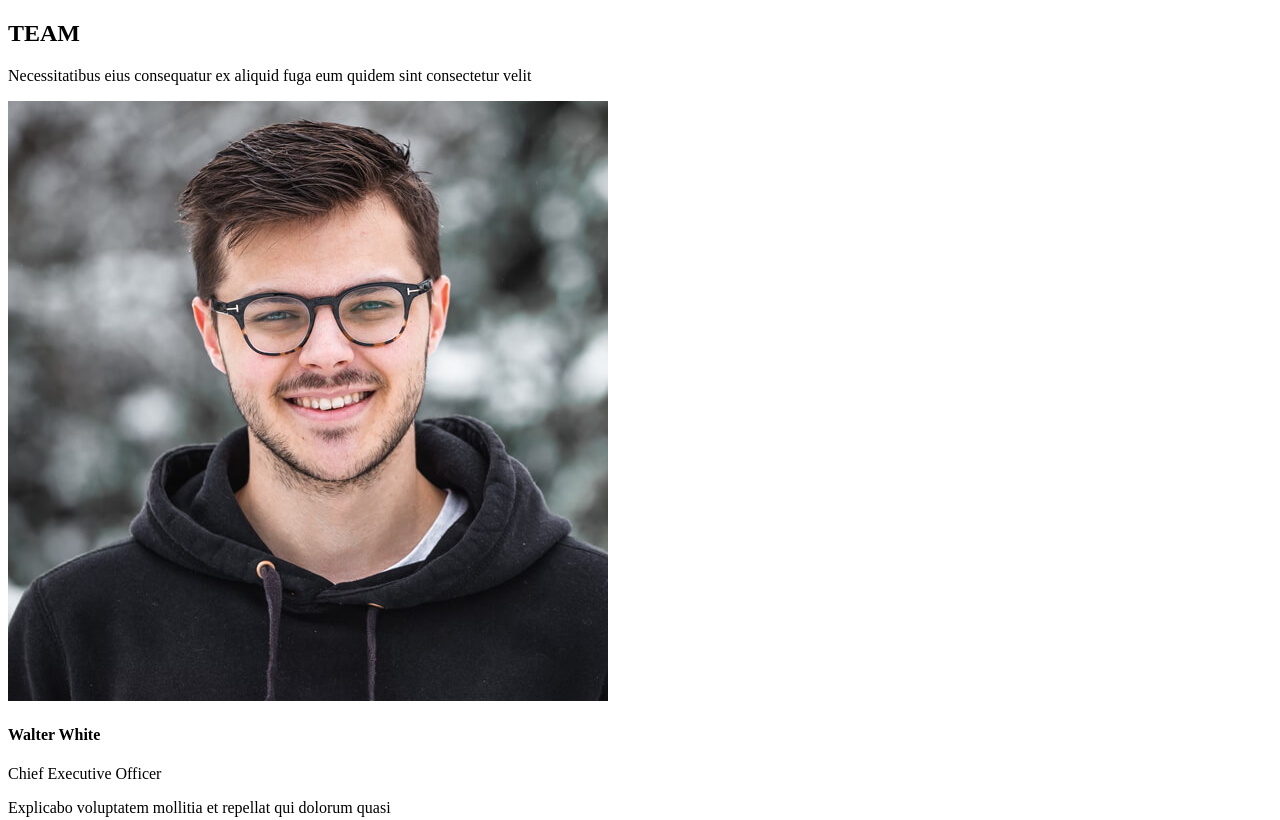
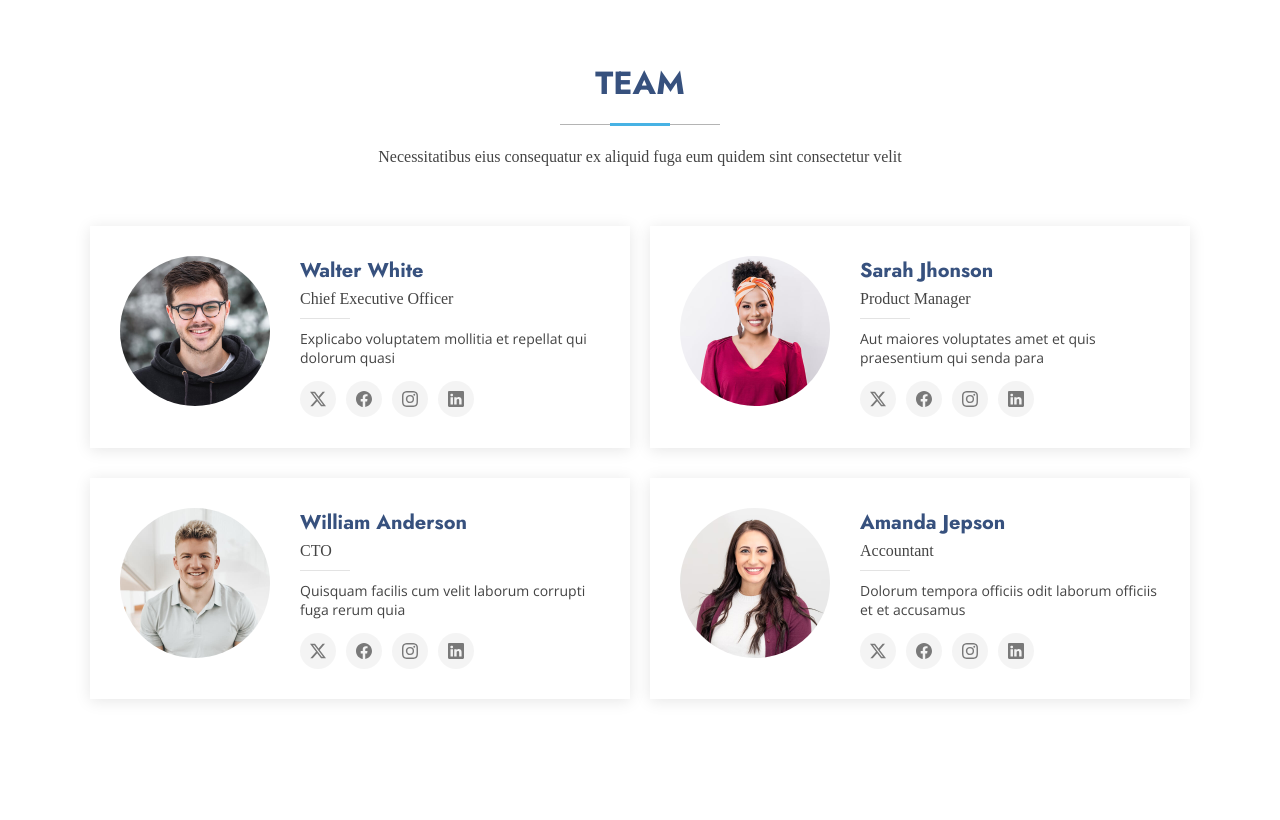
Before and after one commit to Pirogramming-22/Piro22_Arsha_02, a plain HTML site: page index.html in a window 1280 px wide. Shown: the top 820 px of the page. Drawn offline with nearby package versions, Linux system fonts and the light colour scheme.

Commit message:
[add] team 섹션 완료

```diff
--- a/dao.css
+++ b/dao.css
@@ -0,0 +1,224 @@
+:root{
+    --default-font: "Open Sans", system-ui, -apple-system, "Segoe UI", Roboto, "Helvetica Neue", Arial, "Noto Sans", "Liberation Sans", sans-serif, "Apple Color Emoji", "Segoe UI Emoji", "Segoe UI Symbol", "Noto Color Emoji";
+    --heading-font: "Jost", sans-serif;
+    --nav-font: "Poppins", sans-serif;
+    --background-color: #ffffff;
+    --default-color: #444444;
+    --heading-color: #37517e;
+    --accent-color: #47b2e4;
+    --surface-color: #ffffff;
+    --contrast-color: #ffffff;
+}
+
+.team{
+    margin-top: 60px;
+    /* display: flex; */
+}
+
+.team__head {
+    padding-bottom: 60px;
+}
+
+.team__head h2 {
+    font-family: var(--heading-font);
+    color: #37517e;
+    font-size: 32px;
+    font-weight: 700;
+    padding-bottom: 20px;
+    margin: 0;
+    text-transform: uppercase;
+    position: relative;
+    text-align: center;
+}
+
+.team__head h2::before{
+    content: "";
+    position: absolute;
+    display: block;
+    width: 160px;
+    height: 1px;
+    background:
+    color-mix(in srgb, var(--default-color), transparent 60%);
+    left: 0;
+    right: 0;
+    bottom: 1px;
+    margin: auto;
+}
+
+.team__head h2::after{
+    content: "";
+    position: absolute;
+    display: block;
+    width: 60px;
+    height: 3px;
+    background: var(--accent-color);
+    left: 0;
+    right: 0;
+    bottom: 0;
+    margin: auto;
+}
+
+.team__head p{
+    text-align: center;
+    color: var(--default-color);
+    font-size: 16px;
+    margin-top: 22px;
+    margin-bottom: 0px;
+}
+
+.team__members-container {
+    display: flex;
+    justify-content: center;
+    transition: transform 0.3s ease-in-out;
+}
+
+
+.team__member-container:hover {
+    transform: translateY(-10px);
+    transition: transform 0.3s ease-in-out;
+}
+
+/* 컨테이너 기본 상태(hover 끝나고 원상복구 시 효과 적용) */
+.team__member-container {
+    transform: translateY(0);
+    transition: transform 0.3s ease-in-out;
+}
+
+.team__members{
+    max-width: 1320px;
+    display: grid;
+    grid-template-columns: repeat(2, 1fr);
+    grid-gap: 30px 20px;
+    justify-items: center;
+}
+
+.team__member-container{
+    display: flex;
+    background-color: var(--surface-color);
+    box-shadow: 0px 2px 15px rgba(0, 0, 0, 0.1);
+    max-width: 636px;
+    height: 221.5px;
+}
+
+.team-member-container--align{
+    padding:30px;
+    display: flex;
+
+}
+
+.team__member-img{
+    width: 150px;
+    height: 150px;
+    overflow: hidden;
+    border-radius: 50%;
+    flex-shrink: 0;
+}
+
+.team__member-img img{
+    width: 100%;
+    height: 100%;
+}
+
+.team__member-info{
+    padding-left: 30px;
+}
+.team__member-info > h4{
+    margin: 0;
+    margin-bottom: 5px;
+    font-size: 20px;
+    font-weight: 700;
+    color: var(--heading-color);
+    font-family: var(--heading-font);
+
+}
+
+.team__member-info > span{
+    color:var(--default-color);
+}
+
+.team__member-info > span::after{
+    content: "";
+    display: block;
+    margin-top: 10px;
+    width: 50px;
+    height: 1px;
+    background:
+    color-mix(in srgb, var(--default-color), transparent 85%);
+    bottom: 0;
+    left: 0;
+    box-sizing: border-box;
+}
+
+.team__member-info > p{
+    font-family: var(--default-font);
+    color:var(--default-color);
+    font-size: 14px;
+    margin-top: 10px;
+
+}
+
+.team__member-social{
+    display: flex;
+    flex-direction: row;
+    gap: 10px;
+}
+
+.team__member-social > a{
+    background: color-mix(in srgb, var(--default-color), transparent 94%);
+    transition: ease-in-out 0.3s;
+    display: flex;
+    align-items: center;
+    justify-content: center;
+    border-radius: 50px;
+    width: 36px;
+    height: 36px;
+}
+
+.team__member-social a img {
+    display: block;
+    opacity: 0.5;
+}
+
+.team__member-social a:hover {
+    background: var(--accent-color);
+}
+.team__member-social a:hover img{
+    opacity: 100;
+    filter: brightness(0) saturate(100%) invert(1);
+}
+
+@media (max-width: 1400px) {
+    .team__member-container {
+        max-width: 540px;
+    }
+}
+
+@media (max-width: 1200px) {
+    .team__member-container {
+        max-width: 456px;
+    }
+}
+@media (max-width: 1000px) {
+    .team__members-container{
+        max-width: 1400px;
+    }
+    .team__members{
+        grid-template-columns: 1fr;
+        gap: 40px;
+    }
+    .team__member-container {
+        max-width: 696px;
+        height: 210px;
+    }
+}
+
+@media (max-width: 770px){
+    .team__members{
+        grid-template-columns: 1fr;
+        gap: 40px;
+    }
+    .team__member-container{
+        max-width: 516px;
+        height: 220px;
+    }
+}
--- a/index.html
+++ b/index.html
@@ -4,10 +4,13 @@
     <meta charset="UTF-8" />
     <meta name="viewport" content="width=device-width, initial-scale=1.0" />
     <title>Arsha</title>
+    <link href="https://fonts.googleapis.com/css2?family=Open+Sans:wght@100;200;300;400;500;600;700;800;900&display=swap" rel="stylesheet">
+    <link href="https://fonts.googleapis.com/css2?family=Jost:wght@100;200;300;400;500;600;700;800;900&display=swap" rel="stylesheet">
+    <link href="https://fonts.googleapis.com/css2?family=Poppins:wght@100;200;300;400;500;600;700;800;900&display=swap" rel="stylesheet">
     <link rel="stylesheet" href="juwon.css" />
     <link rel="stylesheet" href="suyeon.css" />
     <link rel="stylesheet" href="yewon.css" />
-    <link rel="stylesheet" href="dao.css" />
+    <link rel="stylesheet" href="./dao.css" />
     <link rel="stylesheet" href="jaewon.css" />
   </head>
   <body>
@@ -20,21 +23,18 @@
           Necessitatibus eius consequatur ex aliquid fuga eum quidem sint consectetur velit
         </p>
       </div>
+      <section class="team__members-container">
         <div class="team__members">
           <div class="team__member-container">
+            <div class="team-member-container--align">
               <div class="team__member-img">
-            <img src="./img/team-1.jpg" alt="Juwon" />
+                <img src="./img/team-1.jpg" alt="Walter White" />
               </div>
               <div class="team__member-info">
-            <h4>
-              Walter White
-            </h4>
-            <span>
-              Chief Executive Officer
-            </span>
-            <p>
-              Explicabo voluptatem mollitia et repellat qui dolorum quasi
-            </p>
+                <h4>Walter White</h4>
+                <span>Chief Executive Officer</span>
+                <p>Explicabo voluptatem mollitia et repellat qui dolorum quasi</p>
+                <div class="team-member-social--container">
                   <div class="team__member-social">
                     <a href="#" class="team__member-twitter">
                       <img src="./img/twitter-x.svg" alt="twitter-x">
@@ -51,20 +51,19 @@
                   </div>
                 </div>
               </div>
+            </div>
+          </div>
+
           <div class="team__member-container">
+            <div class="team-member-container--align">
               <div class="team__member-img">
-            <img src="./img/team-2.jpg" alt="Juwon" />
+                <img src="./img/team-2.jpg" alt="Sarah Jhonson" />
               </div>
               <div class="team__member-info">
-            <h4>
-              Sarah Jhonson
-            </h4>
-            <span>
-              Product Manager
-            </span>
-            <p>
-              Aut maiores voluptates amet et quis praesentium qui senda para
-            </p>
+                <h4>Sarah Jhonson</h4>
+                <span>Product Manager</span>
+                <p>Aut maiores voluptates amet et quis praesentium qui senda para</p>
+                <div class="team-member-social--container">
                   <div class="team__member-social">
                     <a href="#" class="team__member-twitter">
                       <img src="./img/twitter-x.svg" alt="twitter-x">
@@ -81,20 +80,19 @@
                   </div>
                 </div>
               </div>
+            </div>
+          </div>
+
           <div class="team__member-container">
+            <div class="team-member-container--align">
               <div class="team__member-img">
-            <img src="./img/team-3.jpg" alt="Juwon" />
+                <img src="./img/team-3.jpg" alt="William Anderson" />
               </div>
               <div class="team__member-info">
-            <h4>
-              William Anderson
-            </h4>
-            <span>
-              CTO
-            </span>
-            <p>
-              Quisquam facilis cum velit laborum corrupti fuga rerum quia
-            </p>
+                <h4>William Anderson</h4>
+                <span>CTO</span>
+                <p>Quisquam facilis cum velit laborum corrupti fuga rerum quia</p>
+                <div class="team-member-social--container">
                   <div class="team__member-social">
                     <a href="#" class="team__member-twitter">
                       <img src="./img/twitter-x.svg" alt="twitter-x">
@@ -111,20 +109,19 @@
                   </div>
                 </div>
               </div>
+            </div>
+          </div>
+
           <div class="team__member-container">
+            <div class="team-member-container--align">
               <div class="team__member-img">
-            <img src="./img/team-4.jpg" alt="Juwon" />
+                <img src="./img/team-4.jpg" alt="Amanda Jepson" />
               </div>
               <div class="team__member-info">
-            <h4>
-              Amanda Jepson
-            </h4>
-            <span>
-              Accountant
-            </span>
-            <p>
-              Dolorum tempora officiis odit laborum officiis et et accusamus
-            </p>
+                <h4>Amanda Jepson</h4>
+                <span>Accountant</span>
+                <p>Dolorum tempora officiis odit laborum officiis et et accusamus</p>
+                <div class="team-member-social--container">
                   <div class="team__member-social">
                     <a href="#" class="team__member-twitter">
                       <img src="./img/twitter-x.svg" alt="twitter-x">
@@ -141,10 +138,11 @@
                   </div>
                 </div>
               </div>
-
-
+            </div>
+          </div>
         </div>
       </section>
+
 
 
     <section class="pricing">
```
Lines whose indentation alone changed are shown as unchanged.
